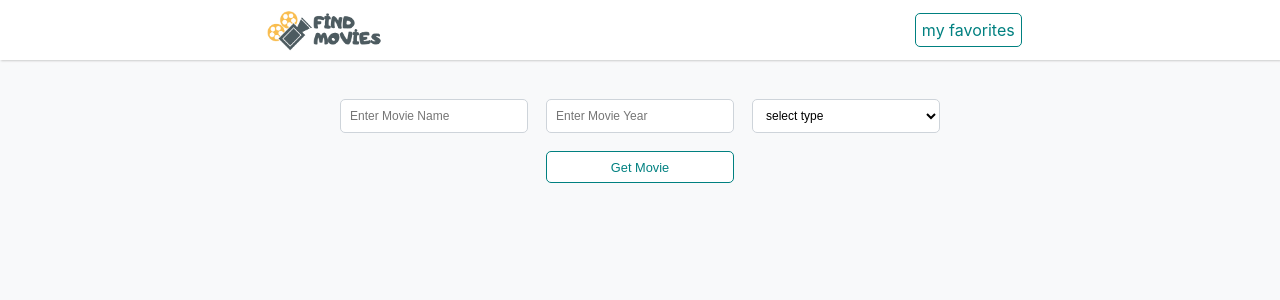
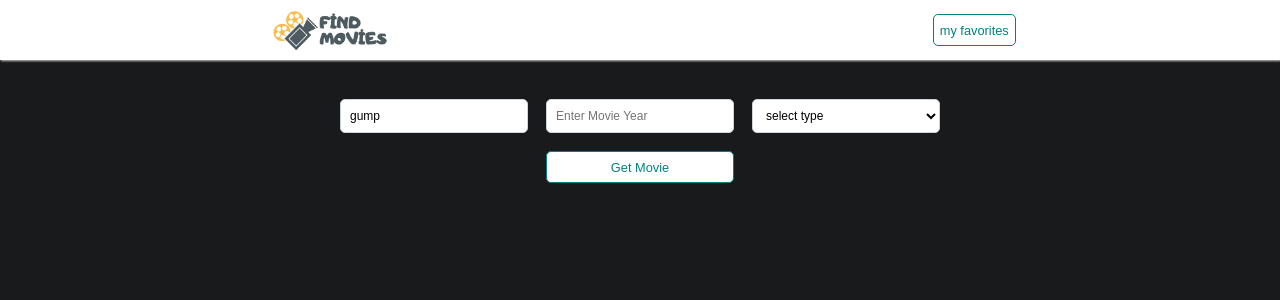
Before and after one commit to halilatilla/movie-search-app, a Next.js app: page / in a window 1280 px wide. Shown: the top 300 px of the page. Built offline with nearby package versions, Linux system fonts and the light colour scheme.

Commit message:
localstorage added

```diff
--- /dev/null
+++ b/components/button/button.scss
@@ -0,0 +1,25 @@
+.button {
+  border: 1px solid #ced4da;
+  border-radius: 5px;
+  background-color: #fff;
+  height: 32px;
+  padding: 3px;
+  color: teal;
+  border-color: teal;
+  cursor: pointer;
+  transition: all 0.3s ease;
+  overflow: hidden;
+  //display: flex;
+  align-items: center;
+  justify-content: center;
+  font-size: 0.8rem;
+  &:focus {
+    outline: none;
+  }
+  &:active {
+    transform: scale(1.05);
+  }
+  &:hover {
+    box-shadow: 0 0.125rem 0.25rem rgba(0, 0, 0, 0.4);
+  }
+}
--- /dev/null
+++ b/components/button/index.js
@@ -0,0 +1,9 @@
+import './button.scss';
+
+export default ({ children, onClick, className }) => {
+  return (
+    <button onClick={onClick} className={`button ${className}`}>
+      {children}
+    </button>
+  );
+};
--- a/components/header/Header.js
+++ /dev/null
@@ -1,11 +0,0 @@
-import React from 'react';
-import './header.scss';
-
-export default function Header() {
-  return (
-    <div className="header">
-      <img className="logo" src="/assets/v.png"></img>
-      <span className="header-title">my favorites</span>
-    </div>
-  );
-}
--- a/components/header/header.scss
+++ b/components/header/header.scss
@@ -6,32 +6,10 @@
   align-items: center;
   justify-content: space-around;
   background-color: white;
-  &-title {
-    font-size: 1rem;
-    border: 1px solid #ced4da;
-    border-radius: 5px;
-    height: 32px;
+  &-button {
     padding: 0 6px;
-    color: teal;
-    border-color: teal;
-    cursor: pointer;
-    transition: all 0.3s ease;
-    overflow: hidden;
-    display: flex;
-    align-items: center;
-    justify-content: center;
-    &:focus {
-      outline: none;
-    }
-    &:active {
-      transform: scale(1.05);
-    }
-    &:hover {
-      box-shadow: 0 0.125rem 0.25rem rgba(0, 0, 0, 0.4);
-    }
+  }
+  &-logo {
+    width: 140px;
   }
 }
-
-.logo {
-  width: 140px;
-}
--- /dev/null
+++ b/components/header/index.js
@@ -0,0 +1,16 @@
+import Link from 'next/link';
+import './header.scss';
+import Button from '../button';
+
+export default () => {
+  return (
+    <div className="header">
+      <img className="header-logo" src="/assets/v.png"></img>
+      <Link href="/favorites">
+        <a>
+          <Button className="header-button">my favorites</Button>
+        </a>
+      </Link>
+    </div>
+  );
+};
--- a/components/movie-card/MovieCard.js
+++ /dev/null
@@ -1,17 +0,0 @@
-import React from 'react';
-import './MovieCard.scss';
-
-export default function MovieCard({ movie }) {
-  return (
-    <div className="movie">
-      <div className="info-wrapper">
-        <div className="name">{movie.Title}</div>
-        <div className="date">{movie.Year}</div>
-        <div className="rating">Imdb - {movie.imdbRating} </div>
-      </div>
-      <div className="poster-wrapper">
-        <img src={movie.Poster} alt="" className="poster" />
-      </div>
-    </div>
-  );
-}
--- /dev/null
+++ b/components/movie-card/index.js
@@ -0,0 +1,37 @@
+import { useState } from 'react';
+import './movie-card.scss';
+import Button from '../button';
+
+export default ({ movie }) => {
+  let movies = [];
+
+  const addFav = async (e) => {
+    e.preventDefault();
+    if (localStorage.getItem('favorites')) {
+      movies = JSON.parse(localStorage.getItem('favorites'));
+    }
+    if (movies.length > 0) {
+      if (movies.some((el) => el.imdbID === movie.imdbID)) return;
+      movies.push(movie);
+    } else {
+      movies.push(movie);
+    }
+    localStorage.setItem('favorites', JSON.stringify(movies));
+  };
+
+  return (
+    <div className="movie">
+      <Button onClick={(e) => addFav(e)} className="fav-button">
+        Fav
+      </Button>
+      <div className="info-wrapper">
+        <div className="name">{movie.Title}</div>
+        <div className="date">{movie.Year}</div>
+        <div className="rating">Imdb - {movie.imdbRating} </div>
+      </div>
+      <div className="poster-wrapper">
+        <img src={movie.Poster} alt="" className="poster" />
+      </div>
+    </div>
+  );
+};
--- a/components/movie-card/MovieCard.scss
+++ b/components/movie-card/movie-card.scss
@@ -6,6 +6,7 @@
   margin: 18px auto;
   text-align: center;
   background-color: #fff;
+  position: relative;
 }
 .info-wrapper {
   padding: 9px;
@@ -37,3 +38,11 @@
     transform: scale(1.2);
   }
 }
+
+.fav-button {
+  position: absolute;
+  right: 9px;
+  top: 9px;
+  border-radius: 50% !important;
+  padding: 5px !important;
+}
--- a/components/search/Search.js
+++ b/components/search/index.js
@@ -1,10 +1,11 @@
 import { useState } from 'react';
 import axios from 'axios';
 import './search.scss';
-import MovieCard from '../movie-card/MovieCard';
+import MovieCard from '../movie-card';
+import Button from '../button';
 
-const Search = () => {
-  const [title, setTitle] = useState('');
+export default () => {
+  const [title, setTitle] = useState('gump');
   const [year, setYear] = useState('');
   const [type, setType] = useState('');
   const [movie, setMovie] = useState('');
@@ -58,9 +59,9 @@ const Search = () => {
           <option value="series">series</option>
           <option value="episode">episode</option>
         </select>
-        <button className="button" onClick={getMovie}>
+        <Button className="button-search" onClick={getMovie}>
           {loading ? <div className="lds-dual-ring"></div> : <span>Get Movie</span>}
-        </button>
+        </Button>
       </div>
       {alert && <div className="error">Movie name is require !</div>}
       {notFound && <div className="error">No such content was found !</div>}
@@ -69,5 +70,3 @@ const Search = () => {
     </>
   );
 };
-
-export default Search;
--- a/components/search/search.scss
+++ b/components/search/search.scss
@@ -20,35 +20,9 @@ select {
 select {
   height: 100%;
 }
-.button {
+.button-search {
   grid-column: 2/3;
-  width: 100%;
-  border: 1px solid #ced4da;
-  border-radius: 5px;
-  background-color: #fff;
-  height: 32px;
-  padding: 3px;
-  color: teal;
-  border-color: teal;
-  cursor: pointer;
-  transition: all 0.3s ease;
-  margin: 0 auto;
   margin-top: 18px;
-  overflow: hidden;
-  display: flex;
-  align-items: center;
-  justify-content: center;
-  font-size: 0.8rem;
-  &:focus {
-    outline: none;
-  }
-  &:active {
-    transform: scale(1.05);
-  }
-  &:hover {
-    box-shadow: 0 0.125rem 0.25rem rgba(0, 0, 0, 0.4);
-  }
-
   .lds-dual-ring {
     display: inline-block;
     width: 15px;
--- a/pages/index.js
+++ b/pages/index.js
@@ -1,5 +1,5 @@
-import Search from "../components/search/Search";
-import Header from "../components/header/Header";
+import Search from '../components/search';
+import Header from '../components/header';
 
 export default () => (
   <>
@@ -11,11 +11,9 @@ export default () => (
         margin: 0;
         padding: 0;
         box-sizing: border-box;
-        font-family: -apple-system, BlinkMacSystemFont, "Segoe UI", Roboto,
-          "Helvetica Neue", Arial, "Noto Sans", sans-serif, "Apple Color Emoji",
-          "Segoe UI Emoji", "Segoe UI Symbol", "Noto Color Emoji";
+        font-family: -apple-system, BlinkMacSystemFont, 'Segoe UI', Roboto, 'Helvetica Neue', Arial, 'Noto Sans', sans-serif, 'Apple Color Emoji', 'Segoe UI Emoji',
+          'Segoe UI Symbol', 'Noto Color Emoji';
         background-color: #181a1b;
-        background-color: #f8f9fa;
       }
     `}</style>
   </>
```
Also changed, not shown: pages/favorites.js (added, +19 -0 lines).
